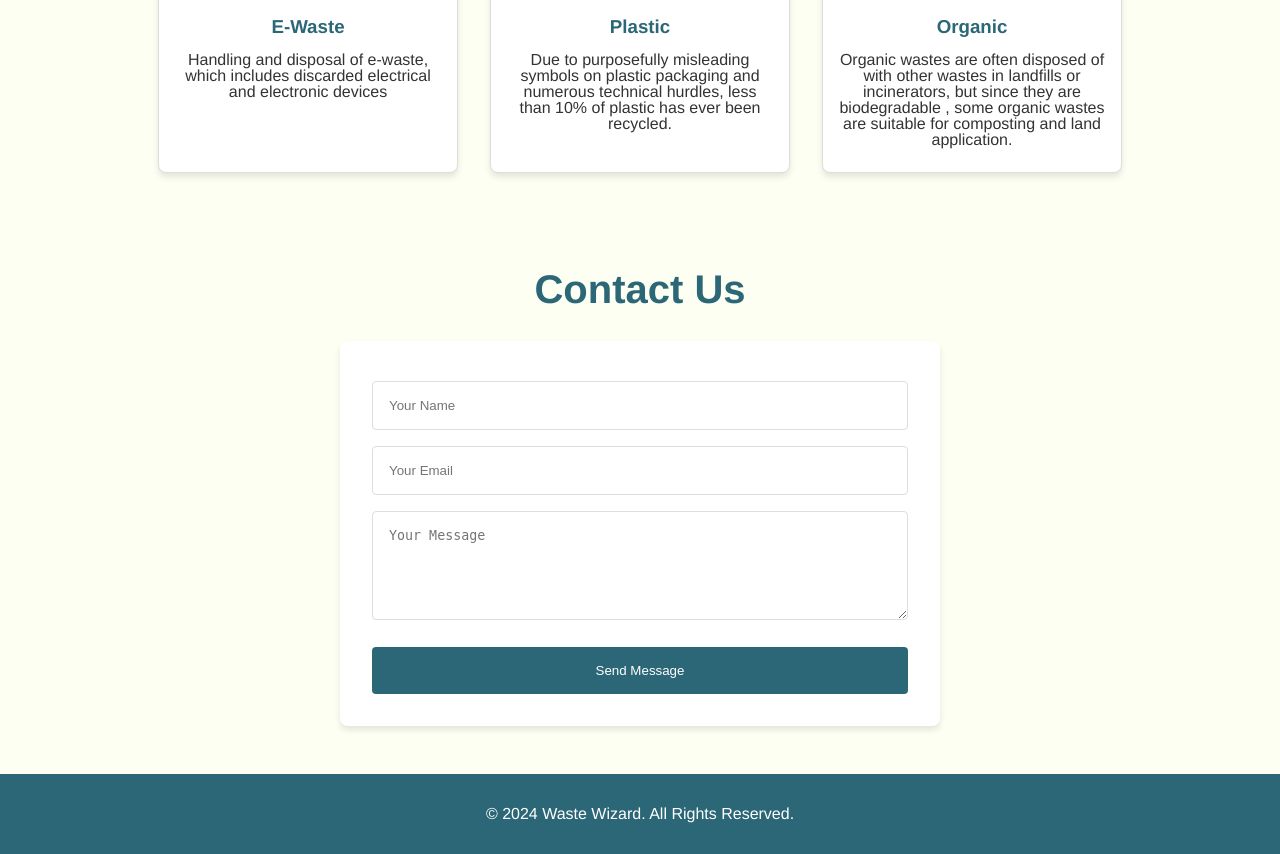
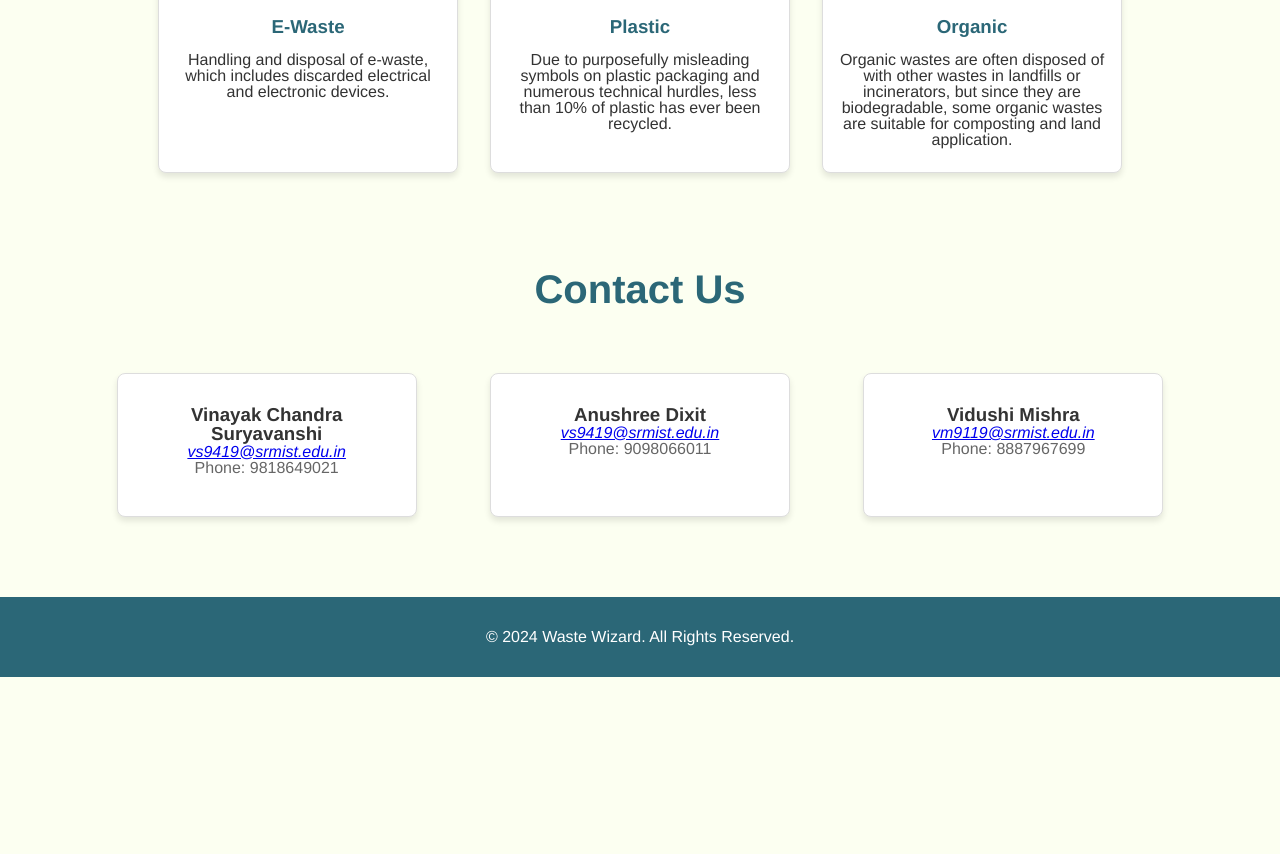
Before and after one commit to vgrivedij017170/ai-waste-sorting, a Flask app: page / in a window 1280 px wide. Shown: the part 1629-2483 px from the top of the page. After the commit the page ends 2306 px from the top, so only its background shows below. Run offline with Flask 3, Linux system fonts and the light colour scheme.

Commit message:
contact us

```diff
--- a/static/styles.css
+++ b/static/styles.css
@@ -291,3 +291,66 @@ footer {
     margin-left: auto;
     margin-right: auto;
 }
+
+/* Team Section */
+#team {
+    padding: 3rem 1.5rem;
+    max-width: 1200px;
+    margin: 0 auto;
+    background-color: #f0f8ff;
+    border-radius: 8px;
+    box-shadow: 0 4px 6px rgba(0, 0, 0, 0.1);
+}
+
+/*#team h2 {*/
+/*    text-align: center;*/
+/*    color: #2b6777;*/
+/*    margin-bottom: 2rem;*/
+/*    font-size: 2.5rem;*/
+/*    font-weight: 700;*/
+/*}*/
+
+/* Team Cards */
+.team-cards {
+    display: flex;
+    justify-content: space-around;
+    flex-wrap: wrap;
+    padding: 2rem;
+    gap: 2rem;
+}
+
+.team-card {
+    background-color: #ffffff;
+    border: 1px solid #ddd;
+    border-radius: 8px;
+    box-shadow: 0 4px 6px rgba(0, 0, 0, 0.1);
+    text-align: center;
+    padding: 2rem;
+    width: 300px;
+    transition: transform 0.3s ease, box-shadow 0.3s ease;
+}
+
+.team-card:hover {
+    transform: translateY(-10px) scale(1.05);
+    box-shadow: 0 8px 15px rgba(0, 0, 0, 0.15);
+}
+
+/*.team-card h3 {*/
+/*    color: #2b6777;*/
+/*    margin-bottom: 1rem;*/
+/*    font-size: 1.8rem;*/
+/*}*/
+
+.team-card p {
+    font-size: 1rem;
+    color: #666;
+    margin-bottom: 0.5rem;
+}
+
+/* Mobile Responsiveness */
+@media (max-width: 768px) {
+    .team-cards {
+        flex-direction: column;
+        align-items: center;
+    }
+}
--- a/templates/index.html
+++ b/templates/index.html
@@ -20,6 +20,7 @@
     {#    <a href="#how-it-works">How It Works</a>#}
     <a href="#upload">Upload</a>
     <a href="#contact">Contact Us</a>
+    <a href="#team">Team</a> <!-- Added Team navigation link -->
 </nav>
 
 <!-- Hero Section -->
@@ -67,7 +68,6 @@
     </div>
 </section>
 
-
 <!-- Services Section -->
 <section class="section" id="services">
     <h2>Our Services</h2>
@@ -76,7 +76,8 @@
             <img src="https://encrypted-tbn0.gstatic.com/images?q=tbn:ANd9GcQ_iUGrXlE_cl6aB77OCrCQPTclbLn2zzw4vA&s"
                  alt="Batteries">
             <h3>Batteries</h3>
-            <p>Batteries contain a number of heavy metals and toxic chemicals and disposing of them by the same process as regular household waste has raised concerns with the environment.</p>
+            <p>Batteries contain a number of heavy metals and toxic chemicals and disposing of them by the same process
+                as regular household waste has raised concerns with the environment.</p>
         </div>
         <div class="card">
             <img src="https://plus.unsplash.com/premium_photo-1681987448179-4a93b7975018?q=80&w=2187&auto=format&fit=crop&ixlib=rb-4.0.3&ixid=M3wxMjA3fDB8MHxwaG90by1wYWdlfHx8fGVufDB8fHx8fA%3D%3D"
@@ -92,17 +93,19 @@
         <div class="card">
             <img src="https://media.licdn.com/dms/image/D4E12AQEH20vMGmCHpA/article-cover_image-shrink_720_1280/0/1702590575797?e=2147483647&v=beta&t=q-yHdOhhyLugr7h0l0yJivEv_Ir1g1yFUOlKliik5wY">
             <h3>E-Waste</h3>
-            <p>Handling and disposal of e-waste, which includes discarded electrical and electronic devices</p>
+            <p>Handling and disposal of e-waste, which includes discarded electrical and electronic devices.</p>
         </div>
         <div class="card">
             <img src="https://datatopics.worldbank.org/what-a-waste/img/v3_waste_disposal_site.jpg">
             <h3>Plastic</h3>
-            <p>Due to purposefully misleading symbols on plastic packaging and numerous technical hurdles, less than 10% of plastic has ever been recycled.</p>
+            <p>Due to purposefully misleading symbols on plastic packaging and numerous technical hurdles, less than 10%
+                of plastic has ever been recycled.</p>
         </div>
         <div class="card">
             <img src="https://media.licdn.com/dms/image/D4D12AQFtc9n6kNS3vg/article-cover_image-shrink_720_1280/0/1712520355582?e=2147483647&v=beta&t=gGco05itUV6-gE0Q0vgNrUiaPlbdCjKTQKYK6S71N2w">
             <h3>Organic</h3>
-            <p>Organic wastes are often disposed of with other wastes in landfills or incinerators, but since they are biodegradable , some organic wastes are suitable for composting and land application.</p>
+            <p>Organic wastes are often disposed of with other wastes in landfills or incinerators, but since they are
+                biodegradable, some organic wastes are suitable for composting and land application.</p>
         </div>
     </div>
 </section>
@@ -110,15 +113,60 @@
 <!-- Contact Us Section -->
 <section class="section" id="contact">
     <h2>Contact Us</h2>
-    <div class="contact">
-        <form action="#">
-            <input type="text" placeholder="Your Name" required>
-            <input type="email" placeholder="Your Email" required>
-            <textarea rows="5" placeholder="Your Message" required></textarea>
-            <button type="submit">Send Message</button>
-        </form>
+    <div class="team-cards">
+        <div class="team-card">
+            <h3>Vinayak Chandra Suryavanshi</h3>
+            <address>
+                <a
+                        href="mailto:vs9419@srmist.edu.in">vs9419@srmist.edu.in</a>
+            </address>
+            <p>Phone: 9818649021</p>
+        </div>
+        <div class="team-card">
+            <h3>Anushree Dixit</h3>
+            <address>
+                <a href="mailto:vs9419@srmist.edu.in">vs9419@srmist.edu.in</a>
+            </address>
+            <p>Phone: 9098066011</p>
+        </div>
+        <div class="team-card">
+            <h3>Vidushi Mishra</h3>
+            <address>
+                <a href="mailto:vm9119@srmist.edu.in">vm9119@srmist.edu.in</a>
+            </address>
+            <p>Phone: 8887967699</p>
+        </div>
     </div>
 </section>
+
+<!-- Team Section -->
+{#<section class="section" id="team">#}
+{#    <h2>Meet the Team</h2>#}
+{#    <div class="team-cards">#}
+{#        <div class="team-card">#}
+{#            <h3>Vinayak Chandra Suryavanshi</h3>#}
+{#            <address>#}
+{#                <a#}
+{#                    href="mailto:vs9419@srmist.edu.in">vs9419@srmist.edu.in</a>#}
+{#            </address>#}
+{#            <p>Phone: 9818649021</p>#}
+{#        </div>#}
+{#        <div class="team-card">#}
+{#            <h3>Anushree Dixit</h3>#}
+{#            <address>#}
+{#                <a href="mailto:vs9419@srmist.edu.in">vs9419@srmist.edu.in</a>#}
+{#            </address>#}
+{#            <p>Phone: 9098066011</p>#}
+{#        </div>#}
+{#        <div class="team-card">#}
+{#            <h3>Vidushi Mishra</h3>#}
+{#            <address>#}
+{#                <a href="mailto:vm9119@srmist.edu.in">vm9119@srmist.edu.in</a>#}
+{#            </address>#}
+{#            <p>Phone: 8887967699</p>#}
+{#        </div>#}
+{#    </div>#}
+{#</section>#}
 
 <!-- Footer -->
 <footer>
```
